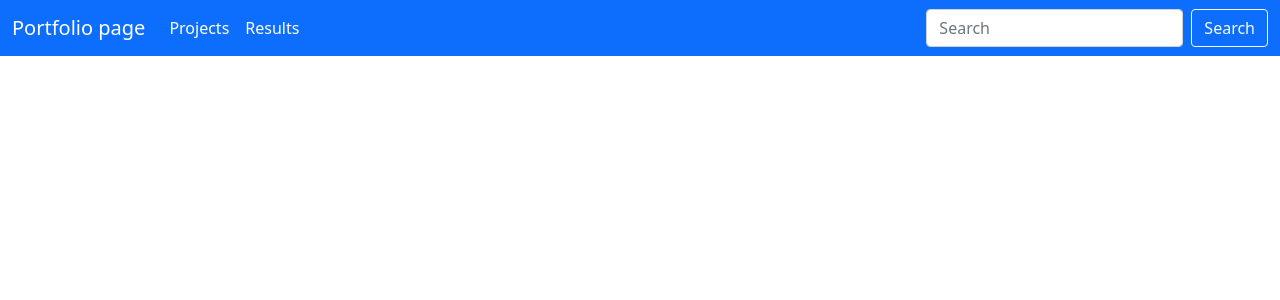
After one commit to 5oyageR/portfolio, a PHP site: page /home.php in a window 1280 px wide. The commit adds this page. Shown: the top 300 px of the page. Run offline with PHP 8.4, Linux system fonts and the light colour scheme.

Commit message:
homepage added

```diff
--- /dev/null
+++ b/home.php
@@ -0,0 +1,41 @@
+<!doctype html>
+<html lang="en">
+  <head>
+    <meta charset="utf-8">
+    <meta name="viewport" content="width=device-width, initial-scale=1">
+    <link href="https://cdn.jsdelivr.net/npm/bootstrap@5.1.3/dist/css/bootstrap.min.css" rel="stylesheet" integrity="sha384-1BmE4kWBq78iYhFldvKuhfTAU6auU8tT94WrHftjDbrCEXSU1oBoqyl2QvZ6jIW3" crossorigin="anonymous">
+    <title>MyPortfolio</title>
+  </head>
+  <body>
+<nav class="navbar navbar-expand-lg navbar-dark bg-primary">
+  <div class="container-fluid">
+    <a class="navbar-brand" href="/index.php">Portfolio page</a>
+    <button class="navbar-toggler" type="button" data-bs-toggle="collapse" data-bs-target="#navbarSupportedContent" aria-controls="navbarSupportedContent" aria-expanded="false" aria-label="Toggle navigation">
+      <span class="navbar-toggler-icon"></span>
+    </button>
+    <div class="collapse navbar-collapse" id="navbarSupportedContent">
+      <ul class="navbar-nav me-auto mb-2 mb-lg-0">
+        <li class="nav-item">
+          <a class="nav-link active" aria-current="page" href="#">Projects</a>
+        </li>
+        <li class="nav-item">
+          <a class="nav-link active" href="#">Results</a>
+        </li>
+      </ul>
+      <form action="/search.php" method="get" class="d-flex">
+        <input class="form-control me-2" name="search" placeholder="Search" aria-label="Search">
+        <button class="btn btn-outline-light" type="submit">Search</button>
+      </form>
+    </div>
+  </div>
+</nav>
+
+
+
+
+
+
+
+
+
+<?php include "template/footer.php"?>
--- a/signUp.php
+++ /dev/null
@@ -1,6 +0,0 @@
-<?php include "core/datab.php"?>
-<?php
-$email = $_POST['email'];
-$password = $_POST['password'];
-mysqli_query($pdo, query:"INSERT INTO `user` (`id`, `login`, `password`) VALUES (NULL, '$email', '$password')");
-?>
```
Also changed, not shown: index.php (+57 -7 lines), register.php (+14 -4 lines), 1 other file.
